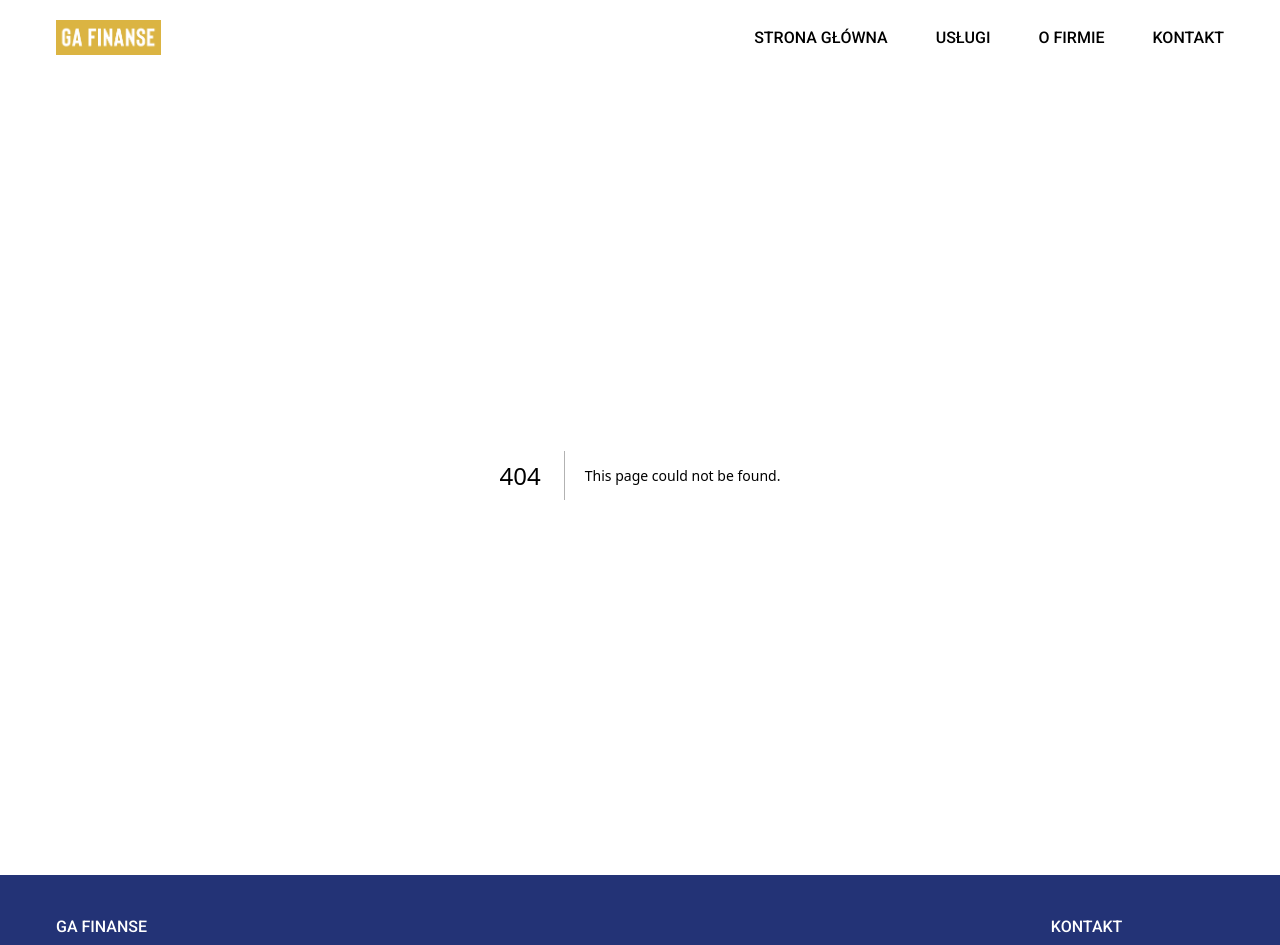
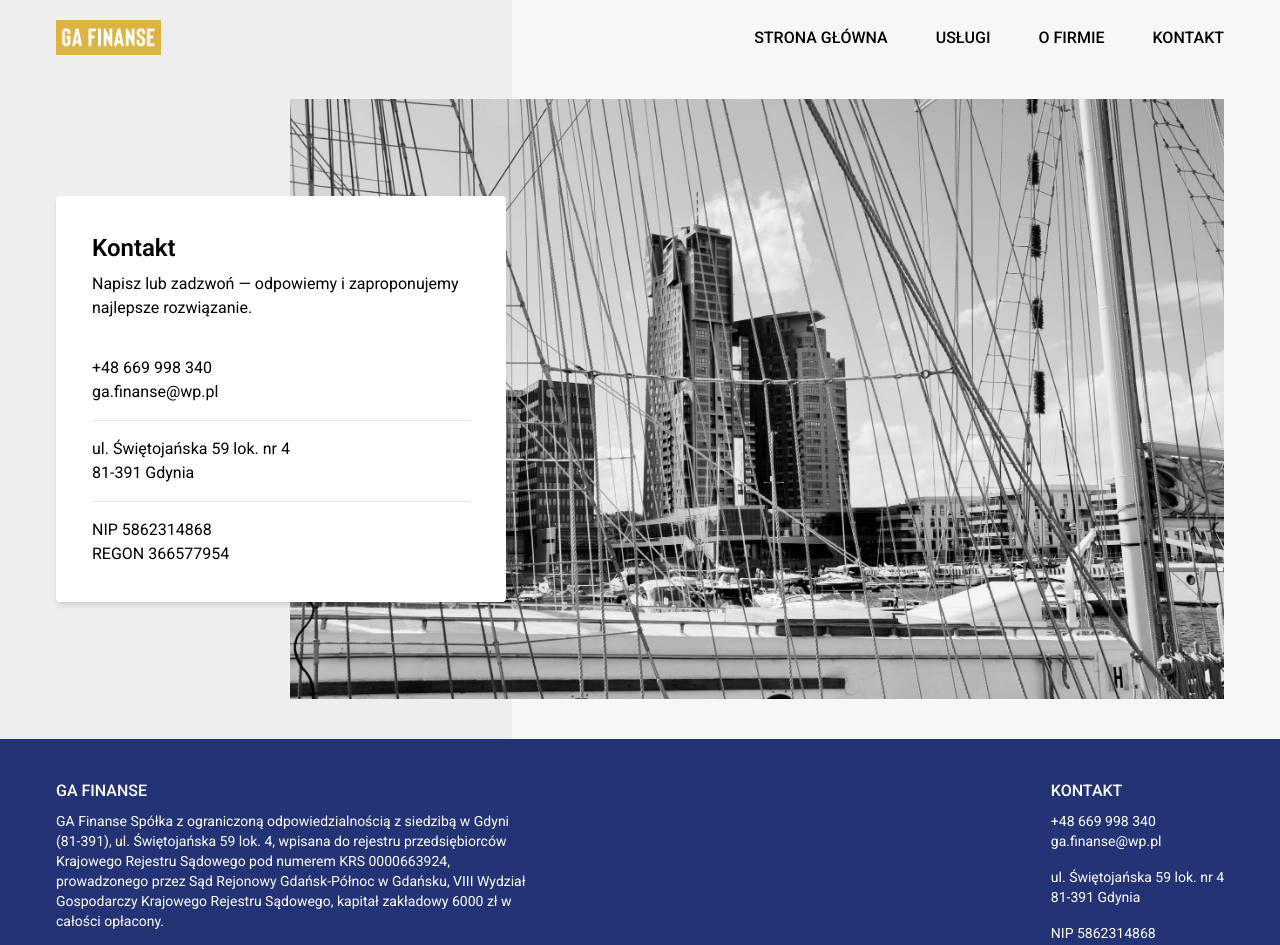
Before and after one commit to kattata/ga-finanse-v2, a Next.js app: page /kontakt in a window 1280 px wide. Before the commit this address had no page. Shown: the top 945 px of the page. Built offline with nearby package versions, Linux system fonts and the light colour scheme.

Commit message:
Add contact page

```diff
--- /dev/null
+++ b/app/kontakt/page.tsx
@@ -0,0 +1,30 @@
+import { ContactInfo } from "@/components/base/contact-info";
+import { useTranslations } from "next-intl";
+import Image from "next/image";
+import { JSX } from "react";
+
+export default function Contact(): JSX.Element {
+  const t = useTranslations("Contact");
+
+  return (
+    <div className="container">
+      <div className="relative">
+        <div className="h-87.5 md:h-150 w-screen md:w-4/5 -ml-4 md:ml-auto overflow-hidden">
+          <Image
+            src="/images/gdynia-marina-3-min.jpg"
+            alt="Gdynia Marina"
+            width={1200}
+            height={800}
+            className="object-cover w-full h-full"
+          />
+        </div>
+
+        <div className="bg-white rounded-sm shadow-md max-w-112.5 p-9 -mt-20 relative z-10 md:absolute md:mt-0 left-0 md:top-1/2 md:-translate-y-1/2">
+          <h1 className="text-2xl mb-2">{t("Title")}</h1>
+          <p className="mb-9">{t("Description")}</p>
+          <ContactInfo showDividers className="text-black" />
+        </div>
+      </div>
+    </div>
+  );
+}
--- a/app/layout.tsx
+++ b/app/layout.tsx
@@ -25,7 +25,9 @@ export default function RootLayout({
     <html lang="en" className={`${robotoSans.variable} h-full antialiased`}>
       <body className="min-h-full flex flex-col">
         <Header />
-        <NextIntlClientProvider>{children}</NextIntlClientProvider>
+        <div className="pt-6 pb-10">
+          <NextIntlClientProvider>{children}</NextIntlClientProvider>
+        </div>
         <Footer />
       </body>
     </html>
--- a/app/page.tsx
+++ b/app/page.tsx
@@ -2,7 +2,7 @@ import { Hero } from "@/components/content/hero";
 
 export default function Home() {
   return (
-    <div className="py-6">
+    <div>
       <main>
         <Hero />
       </main>
--- a/components/base/contact-info.tsx
+++ b/components/base/contact-info.tsx
@@ -1,20 +1,27 @@
 type Props = {
-  size?: "small";
+  className?: string;
+  showDividers?: boolean;
 };
 
-export function ContactInfo({ size = "small" }: Props) {
+export function ContactInfo({ className, showDividers }: Props) {
   return (
-    <div
-      className={`text-white flex flex-col gap-2 ${size === "small" ? "text-sm" : ""}`}
-    >
-      <div>
+    <div className={`flex flex-col ${className}`}>
+      <div
+        className={
+          showDividers ? "border-b border-b-gray-200 pb-4 mb-4" : "pb-4"
+        }
+      >
+        <div>+48 669 998 340</div>
+        <div>ga.finanse@wp.pl</div>
+      </div>
+
+      <div
+        className={
+          showDividers ? "border-b border-b-gray-200 pb-4 mb-4" : "pb-4"
+        }
+      >
         <div>ul. Świętojańska 59 lok. nr 4</div>
         <div>81-391 Gdynia</div>
-      </div>
-
-      <div>
-        <div>+48 669 998 340</div>
-        <div>ga.finanse@wp.pl</div>
       </div>
 
       <div>
--- a/components/content/hero.tsx
+++ b/components/content/hero.tsx
@@ -15,6 +15,7 @@ export function Hero() {
             width={1200}
             height={800}
             loading="eager"
+            className="object-cover"
           />
         </div>
 
--- a/components/global/footer.tsx
+++ b/components/global/footer.tsx
@@ -14,7 +14,7 @@ export function Footer() {
 
         <div>
           <div className="uppercase font-medium mb-2">{t("Col2.Title")}</div>
-          <ContactInfo size="small" />
+          <ContactInfo className="text-sm text-white" />
         </div>
       </div>
     </footer>
--- a/components/global/header/desktop-header.tsx
+++ b/components/global/header/desktop-header.tsx
@@ -1,9 +1,10 @@
 import { useTranslations } from "next-intl";
 import Link from "next/link";
 import { Logo } from "../logo";
+import { useNavigation } from "@/hooks/use-navigation";
 
 export function DesktopHeader() {
-  const t = useTranslations("Global.Header.Navigation");
+  const navigation = useNavigation();
 
   return (
     <header className="flex items-center justify-between gap-3 uppercase w-full container mx-auto py-5">
@@ -12,10 +13,13 @@ export function DesktopHeader() {
       </Link>
 
       <nav className="flex gap-12 font-medium">
-        <Link href={"/"}>{t("Home")}</Link>
-        <Link href={"/"}>{t("Services")}</Link>
-        <Link href={"/"}>{t("About")}</Link>
-        <Link href={"/"}>{t("Contact")}</Link>
+        {navigation.map((item) => {
+          return (
+            <Link key={item.url} href={item.url}>
+              {item.label}
+            </Link>
+          );
+        })}
       </nav>
     </header>
   );
--- a/components/global/header/mobile-header.tsx
+++ b/components/global/header/mobile-header.tsx
@@ -1,15 +1,14 @@
 "use client";
 import { Menu } from "@deemlol/next-icons";
 
-import { useTranslations } from "next-intl";
 import Link from "next/link";
 import { useState } from "react";
 import { Logo } from "../logo";
+import { useNavigation } from "@/hooks/use-navigation";
 
 export function MobileHeader() {
+  const navigation = useNavigation();
   const [isMenuOpen, setIsMenuOpen] = useState(false);
-
-  const t = useTranslations("Global.Header.Navigation");
 
   return (
     <>
@@ -38,10 +37,13 @@ export function MobileHeader() {
         </Link>
 
         <nav className="flex flex-col gap-4 font-medium mt-10 uppercase">
-          <Link href={"/"}>{t("Home")}</Link>
-          <Link href={"/"}>{t("Services")}</Link>
-          <Link href={"/"}>{t("About")}</Link>
-          <Link href={"/"}>{t("Contact")}</Link>
+          {navigation.map((item) => {
+            return (
+              <Link key={item.url} href={item.url}>
+                {item.label}
+              </Link>
+            );
+          })}
         </nav>
       </div>
     </>
--- /dev/null
+++ b/hooks/use-navigation.ts
@@ -0,0 +1,31 @@
+import { useTranslations } from "next-intl";
+
+type NavItem = {
+    label: string;
+    url: string;
+}
+
+export function useNavigation() {
+      const t = useTranslations("Global.Header.Navigation");
+
+    const navigation: NavItem[] = [
+        {
+            label: t('Home'),
+            url: '/'
+        },
+        {
+            label: t('Services'),
+            url: '/uslugi'
+        },
+        {
+            label: t('About'),
+            url: '/o-firmie'
+        },
+        {
+            label: t('Contact'),
+            url: '/kontakt'
+        },
+    ]
+
+    return navigation;
+}
--- a/i18n/locales/pl.json
+++ b/i18n/locales/pl.json
@@ -22,5 +22,9 @@
     "Title": "Finansowanie dla firm i klientów indywidualnych",
     "Subtitle": "Dotacje, kredyty i rozwiązania inwestycyjne dopasowane do Twoich celów",
     "CTA": "Skontaktuj się z nami"
+  },
+  "Contact": {
+    "Title": "Kontakt",
+    "Description": "Napisz lub zadzwoń — odpowiemy i zaproponujemy najlepsze rozwiązanie."
   }
 }
```
